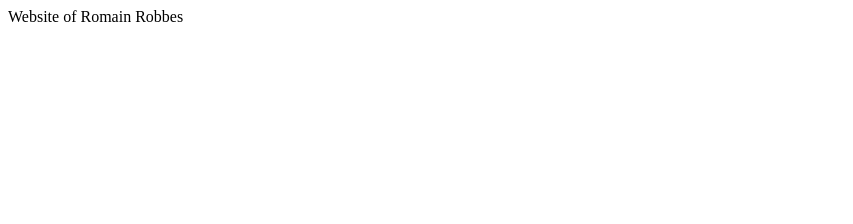
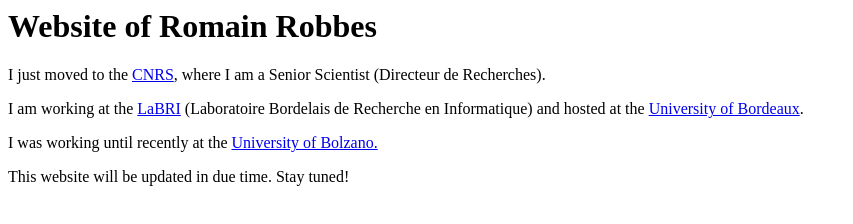
Before and after one commit to rrobbes/rrobbes.github.io, a plain HTML site: page index.html in a window 1280 px wide. Shown: the whole page, without its empty margins (0-853 px from the left). Drawn offline with Linux system fonts and the light colour scheme.

Commit message:
Update index.html

```diff
--- a/index.html
+++ b/index.html
@@ -1 +1,8 @@
-<p>Website of Romain Robbes</p>
+<html>
+<H1>Website of Romain Robbes</H1>
+
+  <p>I just moved to the <a href="https://www.cnrs.fr/fr">CNRS</a>, where I am a Senior Scientist (Directeur de Recherches). </p>
+  <p> I am working at the <a href="https://www.labri.fr">LaBRI</a> (Laboratoire Bordelais de Recherche en Informatique) and hosted at the <a href="https://www.u-bordeaux.fr">University of Bordeaux</a>.</p>
+  <p> I was working until recently at the <a href="https://www.unibz.it">University of Bolzano.</a>
+  <p>This website will be updated in due time. Stay tuned!</p>
+</html>
```
